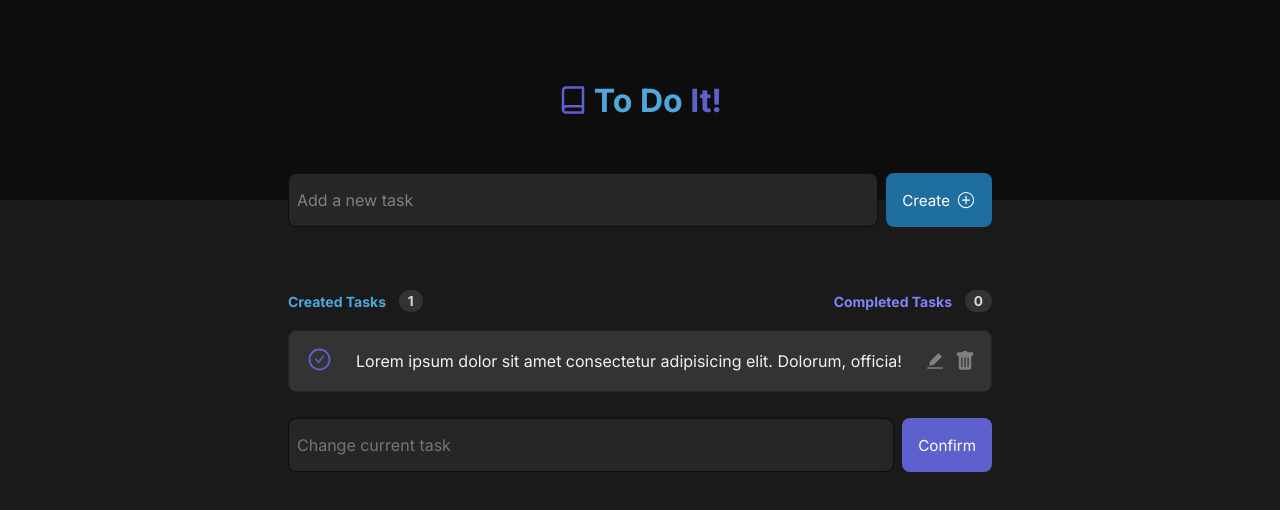
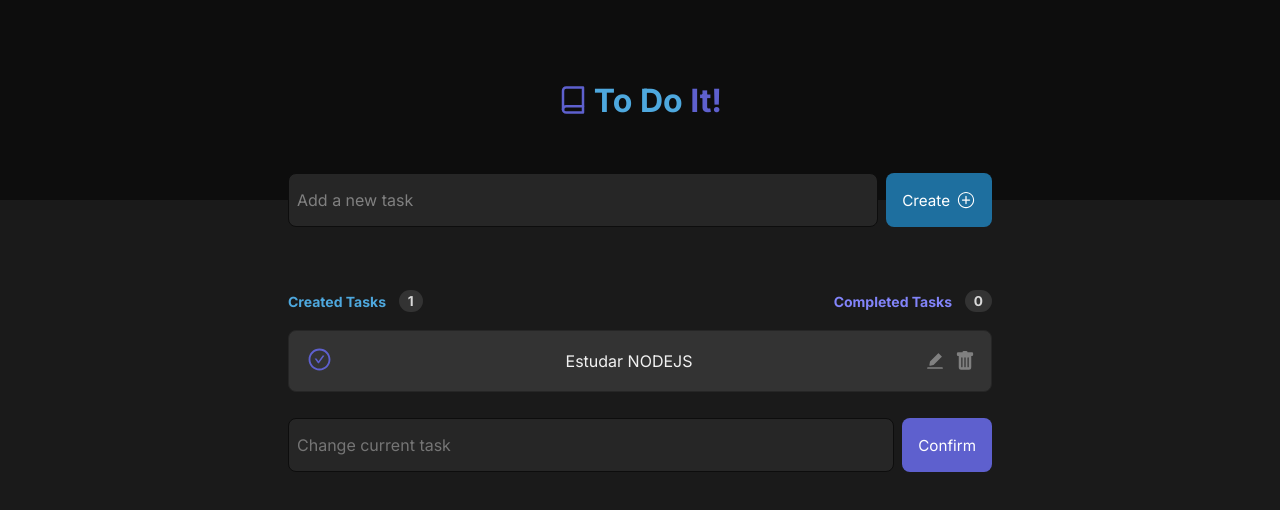
Before and after one commit to gustavosalviato/to-do-it, a React (Vite) app: page / in a window 1280 px wide. Shown: the top 510 px of the page. Built offline with nearby package versions, Linux system fonts and the light colour scheme.

Commit message:
added CRUD functions

```diff
--- a/src/App.tsx
+++ b/src/App.tsx
@@ -1,11 +1,65 @@
+import { useState } from "react"
 import Header from "./components/Header"
 import Tasks from "./components/Tasks"
+import { ITask } from "./Types/ITask"
 
 function App() {
+  const [tasks, setTask] = useState<ITask[]>(
+    [
+      {
+        id: crypto.randomUUID(),
+        title: 'Estudar NODEJS',
+        isCompleted: true,
+
+      },
+
+    ])
+
+  const setAndSaveTask = (newTasks: ITask[]) => {
+    setTask(newTasks)
+  }
+
+  const addTask = (taskTitle: string) => {
+    setAndSaveTask([
+      ...tasks,
+      {
+        id: crypto.randomUUID(),
+        title: taskTitle,
+        isCompleted: false,
+      }
+    ])
+  }
+
+  const deleteTask = (taskId: string) => {
+    const newTasks = tasks.filter((task) => task.id !== taskId)
+
+    setAndSaveTask(newTasks)
+  }
+
+  const ToggleCompletedTask = (taskId: string) => {
+    const newTasks = tasks.map((task) => {
+      if (task.id === taskId) {
+        return {
+          ...task,
+          isCompleted: !task.isCompleted,
+        }
+      }
+
+      return task
+    })
+
+    setAndSaveTask(newTasks)
+  }
+
   return (
     <>
-      <Header />
-      <Tasks />
+      <Header onAddTask={addTask} />
+
+      <Tasks
+        tasks={tasks}
+        onDelete={deleteTask}
+        onComplete={ToggleCompletedTask}
+      />
     </>
   )
 }
--- /dev/null
+++ b/src/Types/ITask.ts
@@ -0,0 +1,5 @@
+export interface ITask{
+    id: string,
+    title: string,
+    isCompleted: boolean
+}
--- a/src/components/Header/index.tsx
+++ b/src/components/Header/index.tsx
@@ -3,11 +3,16 @@ import styles from './header.module.css'
 import { IoIosAddCircleOutline } from 'react-icons/io'
 import { FiBook } from 'react-icons/fi'
 
-const Header = () => {
+type Props = {
+    onAddTask: (taskTitle: string) => void
+}
+const Header = ({ onAddTask }: Props) => {
     const [title, setTitle] = useState('')
 
     const handleSubmit = (event: FormEvent) => {
-        event.preventDefault
+        event.preventDefault()
+
+        onAddTask(title)
 
         setTitle('')
     }
@@ -16,7 +21,7 @@ const Header = () => {
         <header className={styles.header}>
 
 
-            <FiBook size={30} color={'#5e60ce'}/>
+            <FiBook size={30} color={'#5e60ce'} />
             <h1 className={styles.title}><span>To Do</span> It!</h1>
 
 
--- a/src/components/Task/index.tsx
+++ b/src/components/Task/index.tsx
@@ -4,17 +4,23 @@ import { AiFillEdit } from 'react-icons/ai'
 import { useState } from 'react'
 import { AiOutlineCheckCircle } from 'react-icons/ai'
 import { MdRadioButtonUnchecked } from 'react-icons/md'
+import { ITask } from '../../Types/ITask'
 
+type Props = {
+    task: ITask,
+    onDelete: (taskId: string) => void
+    onComplete: (taskId: string) => void
+}
 
-const Task = () => {
-    const [isCompleted, setIsCompleted] = useState(true)
+const Task = ({ task, onDelete, onComplete }: Props) => {
+
     return (
         <section className={styles.task}>
-            <button className={styles.checkContainer}>
-                {isCompleted ? <AiOutlineCheckCircle size={25} color='var(--purple-dark)' /> : <MdRadioButtonUnchecked color='var(--blue)' size={25} />}
+            <button className={styles.checkContainer} onClick={() => onComplete(task.id)}>
+                {task.isCompleted ? <AiOutlineCheckCircle size={25} color='var(--purple-dark)' /> : <MdRadioButtonUnchecked color='var(--blue)' size={25} />}
             </button>
 
-            <p className={styles.title}>Lorem ipsum dolor sit amet consectetur adipisicing elit. Dolorum, officia! </p>
+            <p className={styles.title}>{task.title}</p>
 
 
             <div className={styles.containerButton}>
@@ -22,7 +28,7 @@ const Task = () => {
                     <AiFillEdit size={20} />
                 </button>
 
-                <button className={styles.buttonItem}>
+                <button className={styles.buttonItem} onClick={() => onDelete(task.id)}>
                     <BsFillTrashFill size={20} />
                 </button>
             </div>
--- a/src/components/Tasks/index.tsx
+++ b/src/components/Tasks/index.tsx
@@ -1,9 +1,16 @@
 import { useState } from 'react'
+import { ITask } from '../../Types/ITask'
 import Task from '../Task'
 import TaskEdit from '../TaskEdit'
 import styles from './tasks.module.css'
 
-const Tasks = () => {
+type Props = {
+    tasks: ITask[]
+    onDelete: (taskId: string) => void
+    onComplete: (taskId: string) => void
+}
+
+const Tasks = ({ tasks, onDelete, onComplete }: Props) => {
     const [loadEditForm, setLoadEditForm] = useState(true)
 
     return (
@@ -23,7 +30,15 @@ const Tasks = () => {
                 </header>
 
                 <div className={styles.list}>
-                    <Task />
+                    {tasks.map((task, index) => (
+                        <Task
+                            task={task}
+                            key={index}
+                            onDelete={onDelete}
+                            onComplete={onComplete}
+                        />
+                    ))}
+
                 </div>
             </section>
             {loadEditForm && (
```
